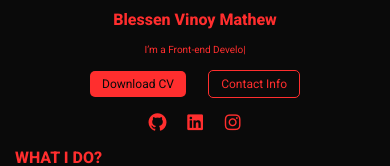
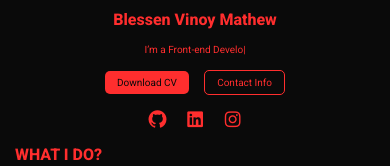
Before and after one commit to Blessen25/Portfolio_BVM, a React (Vite) app in the folder frontend/portfolio/: page / in a window 390 px wide. Shown: the part 346-512 px from the top of the page. Built offline with nearby package versions, Linux system fonts and the light colour scheme.

Commit message:
Commited Changes

```diff
--- a/frontend/portfolio/src/components/experience_comp/experience.css
+++ b/frontend/portfolio/src/components/experience_comp/experience.css
@@ -7,7 +7,7 @@
 
 .experienceparent {
 
-    height: 1160px;
+    height: 1170px;
     display: flex;
     justify-content: center;
     position: relative;
@@ -76,7 +76,7 @@
     height: 60px;
     border-radius: 50%;
     position: absolute;
-    bottom: 180px;
+    bottom: 200px;
     left: 50%;
     transform: translateX(-50%);
     display: flex;
@@ -320,7 +320,7 @@
 
 @media screen and (max-width: 575px){
 
-    .experiencediv,.experienceparent,.firstexperiencediv,.secondexperiencediv,.thirdexperiencediv,.fourthexperiencediv {
+    .experiencediv,.experienceparent,.firstexperiencediv,.secondexperiencediv,.thirdexperiencediv,.fourthexperiencediv,.experienceskilldiv  {
 
         gap: 15px;
     }
--- a/frontend/portfolio/src/components/extras.css
+++ b/frontend/portfolio/src/components/extras.css
@@ -145,7 +145,7 @@
     .buttonnormal {
 
         padding: 8px 16px;
-        font-size: 14px;
+        font-size: 12px;
     }
 
     .aboutcarddiv {
@@ -181,7 +181,7 @@
     .buttonnormal {
 
         padding: 6px 12px;
-        font-size: 12px;
+        font-size: 10px;
     }
 
     .cardiconround {
--- a/frontend/portfolio/src/components/home_comp/home.css
+++ b/frontend/portfolio/src/components/home_comp/home.css
@@ -241,7 +241,7 @@
 
     .buttondiv {
 
-        width: 250px;
+        width: 230px;
     }
 }
 
@@ -259,7 +259,7 @@
 
     .buttondiv {
 
-        width: 210px;
+        width: 180px;
     }
 
     .homeimageborder {
```
